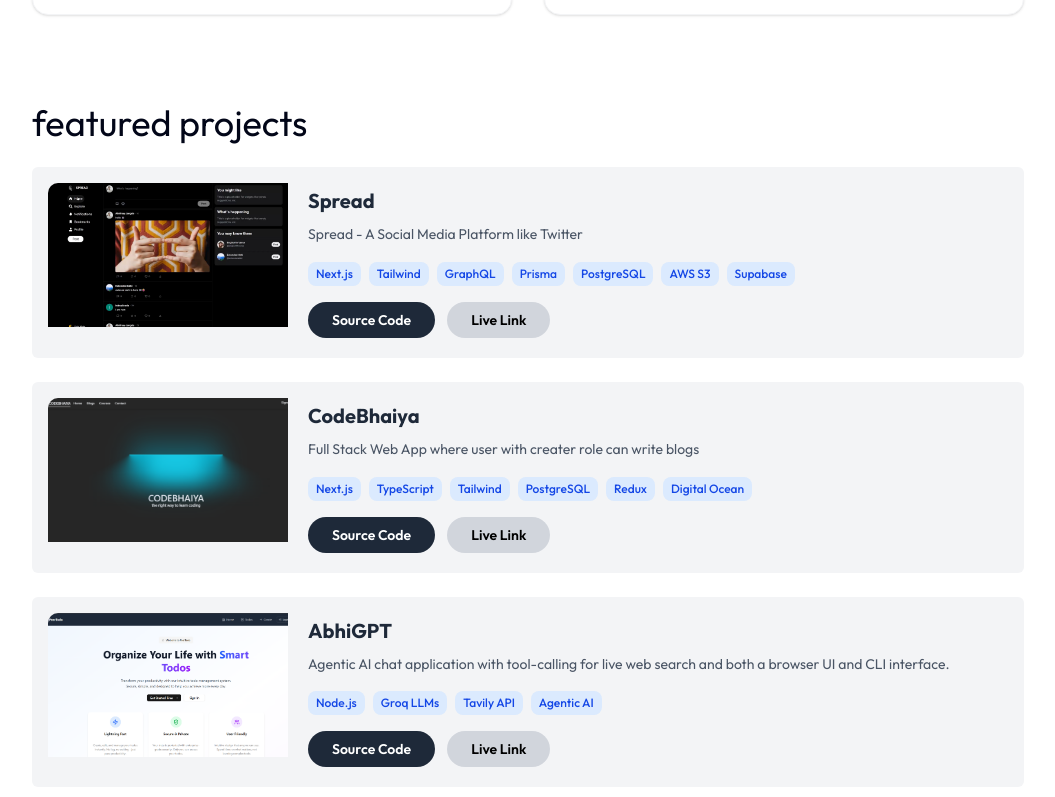
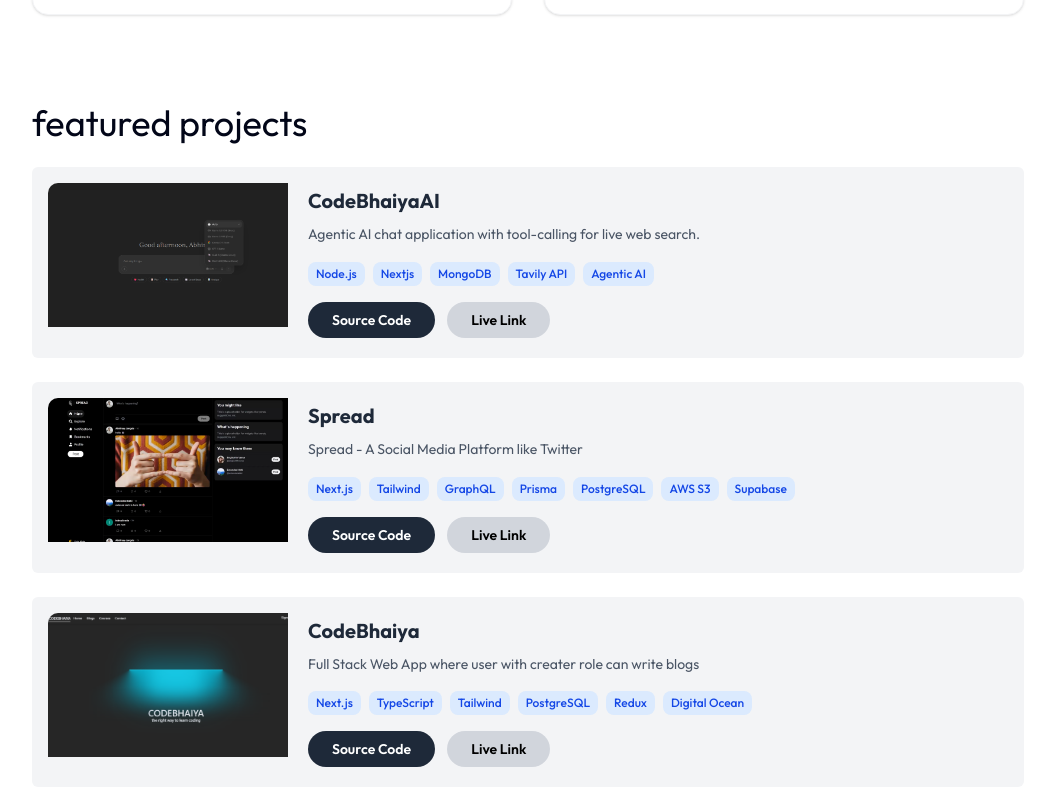
Before and after one commit to abhinayjangde/portfolio, a Next.js app: page / in a window 1280 px wide. Shown: the part 2000-2797 px from the top of the page, without its empty margins (112-1167 px from the left). Built offline with nearby package versions, Linux system fonts and the light colour scheme.

Commit message:
add codebhaiyaai is live

```diff
--- a/app/page.tsx
+++ b/app/page.tsx
@@ -2,7 +2,7 @@
 import Skills from "@/components/Skills";
 import WhoAmI from "@/components/WhoAmI";
 import imgCodebhaiya from "@/public/codebhaiya.png";
-import imgPeertodo from "@/public/peertodo.png"; // Placeholder for AbhiGPT
+import imgCodebhaiyaAI from "@/public/img/codebhaiyaai.png"; // Placeholder for AbhiGPT
 import imgCapstone from "@/public/capstone.png";
 import imgSpread from "@/public/spread.png";
 import { IProjects } from "./types/Projects";
@@ -11,6 +11,17 @@
 import Education from "@/components/Education";
 
 const recentProject: IProjects[] = [
+    {
+        id: 2,
+        slug: "codebhaiyaai",
+        title: "CodeBhaiyaAI",
+        description: "Agentic AI chat application with tool-calling for live web search.",
+        techstack: ["Node.js", "Nextjs", "MongoDB", "Tavily API", "Agentic AI"],
+        thumbnailUrl: imgCodebhaiyaAI,
+        githubUrl: "https://github.com/abhinayjangde/chat.codebhaiya",
+        githubRepo: "abhinayjangde/chat.codebhaiya  ",
+        liveLink: "https://chat.codebhaiya.com",
+    },
     {
         id: 0,
         slug: "spread",
@@ -49,17 +60,7 @@
         githubRepo: "abhinayjangde/codebhaiya",
         liveLink: "https://www.codebhaiya.com",
     },
-    {
-        id: 2,
-        slug: "abhigpt",
-        title: "AbhiGPT",
-        description: "Agentic AI chat application with tool-calling for live web search and both a browser UI and CLI interface.",
-        techstack: ["Node.js", "Groq LLMs", "Tavily API", "Agentic AI"],
-        thumbnailUrl: imgPeertodo,
-        githubUrl: "https://github.com/abhinayjangde/abhigpt",
-        githubRepo: "abhinayjangde/abhigpt",
-        liveLink: "https://github.com/abhinayjangde/abhigpt",
-    },
+
     {
         id: 3,
         slug: "crastone",
--- a/components/Navbar.tsx
+++ b/components/Navbar.tsx
@@ -93,6 +93,17 @@
                     >
                         Blogs
                     </Link>
+                    <Link
+                        href="https://chat.codebhaiya.com"
+                        target="_blank"
+                        className="flex items-center gap-1.5 bg-gradient-to-r from-violet-600 to-indigo-600 hover:from-violet-500 hover:to-indigo-500 text-white px-4 py-1.5 rounded-full transition-all duration-300 hover:scale-105 active:scale-95 hover:shadow-lg hover:shadow-violet-500/25 text-sm"
+                    >
+                        <span className="relative flex h-2 w-2">
+                            <span className="animate-ping absolute inline-flex h-full w-full rounded-full bg-green-400 opacity-75"></span>
+                            <span className="relative inline-flex rounded-full h-2 w-2 bg-green-400"></span>
+                        </span>
+                        CodeBhaiya AI
+                    </Link>
 
                     {
                         theme === "light" ? (<MdDarkMode
@@ -135,6 +146,18 @@
                     >
                         Blogs
                     </Link>
+                    <Link
+                        href="https://chat.codebhaiya.com"
+                        target="_blank"
+                        className="w-full flex items-center justify-end gap-2 bg-gradient-to-r from-violet-600 to-indigo-600 text-white px-4 py-3 rounded-lg transition-all duration-300 hover:-translate-x-1 active:scale-95"
+                        onClick={toggleNavbar}
+                    >
+                        <span className="relative flex h-2 w-2">
+                            <span className="animate-ping absolute inline-flex h-full w-full rounded-full bg-green-400 opacity-75"></span>
+                            <span className="relative inline-flex rounded-full h-2 w-2 bg-green-400"></span>
+                        </span>
+                        CodeBhaiya AI — Live
+                    </Link>
                 </div>
             )}
         </header>
```
Also changed, not shown: public/img/codebhaiyaai.png (added).
